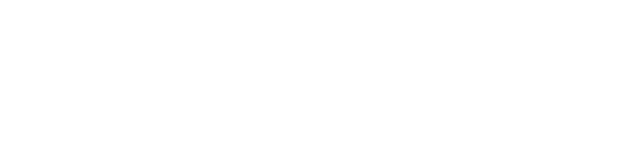
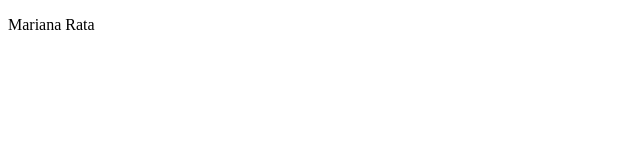
Before and after one commit to MarianaLHH/prueba-git, a plain HTML site: page index.html in a window 1280 px wide. Shown: the whole page, without its empty margins (0-640 px from the left). Drawn offline with Linux system fonts and the light colour scheme.

Commit message:
agregando parrafo

```diff
--- a/index.html
+++ b/index.html
@@ -6,6 +6,6 @@
     <title>Prueba</title>
 </head>
 <body>
-
+    <p>Mariana Rata</p>
 </body>
 </html>
```
